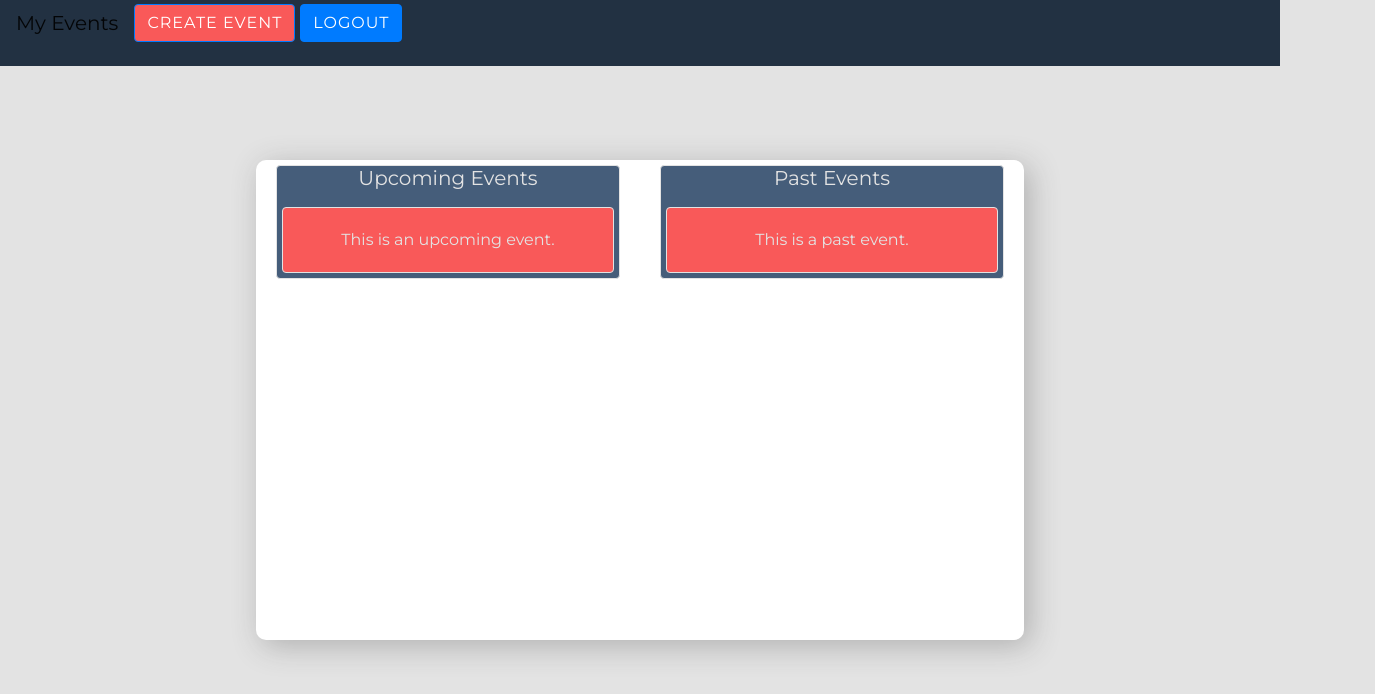
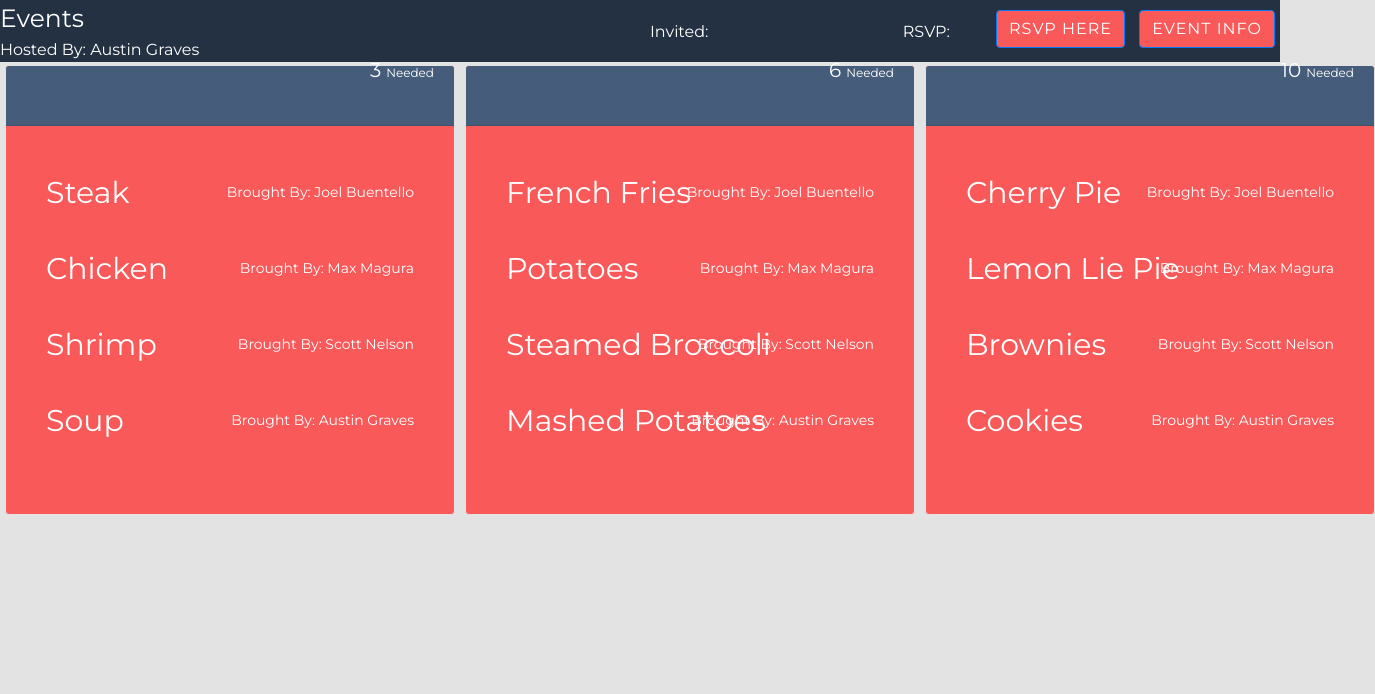
Before and after one commit to max-magura/raduno, a React (Create React App) app in the folder client/: page / in a window 1280 px wide. Shown: the top 694 px of the page, 1375 px wide, since content can reach past the window. Built offline with nearby package versions, Linux system fonts and the light colour scheme; no server answers.

Commit message:
Fixed CSS changes were pushed that changed something, went back and copied the proper code

```diff
--- a/client/src/App.js
+++ b/client/src/App.js
@@ -9,8 +9,8 @@ import StaticModal from './pages/StaticModal/StaticModal'
 function App() {
   return (
     <div>
-      <AdminPage/>
-      {/* <ViewEvents /> */}
+      {/* <AdminPage/> */}
+      <ViewEvents />
       {/* <LoginPage /> */}
       {/* <StaticModal /> */}
     </div>
--- a/client/src/components/AdminNav/AdminNav.js
+++ b/client/src/components/AdminNav/AdminNav.js
@@ -93,10 +93,12 @@ class AdminNav extends React.Component {
 
     return (
     <>
-    <Navbar className="navbar color-adminNav admin-navbar" expand="lg" variant="light">
-      <Navbar.Brand href="#">My Events</Navbar.Brand>
-      <Button className="createEvent" onClick={this.handleShowCreateEvent}>Create Event</Button>
-      <Button className="align-right btn-primary2" type="submit">Logout</Button>
+    <Navbar fixed="top" className="navbar color-adminNav admin-navbar" expand="lg" variant="light">
+      <div className="myEvents">My Events</div>
+        <div className="containerButton">
+          <Button className="createEvent" onClick={this.handleShowCreateEvent}>Create Event</Button>
+          <Button className="logoutButton" type="submit">Logout</Button>
+        </div>
     </Navbar>
 
     <Modal show={this.state.showCreateEvent} onHide={this.handleCloseCreateEvent}>
--- a/client/src/components/EventNav/EventNav.js
+++ b/client/src/components/EventNav/EventNav.js
@@ -69,9 +69,7 @@ class EventNav extends React.Component {
   render() {
     return (
     <>
-    <div className="containerMain">
-    <Navbar expand="lg" className="colorEvent">
-      <Navbar.Brand className="colorEvents" href="#">Events</Navbar.Brand>
+    <Navbar fixed="top" expand="lg" className="colorEvent buttonContainer">
         <div className="containerCount">
           <div className="invitedNum">
             Invited:
@@ -81,14 +79,16 @@ class EventNav extends React.Component {
             </div>
         </div>
           <div class="containerBtn">
-            <Button className="eventButton" onClick={this.handleShowEventInfo}>Event Info</Button>
-              <div className="userName">
-                Hosted By: Austin Graves
+            <Button className="eventButtonInfo" onClick={this.handleShowEventInfo}>Event Info</Button>
+              <div className="eventsTitle">
+                Events
               </div>
-            <Button className="eventButton2" onClick={this.handleShowRsvpForm}>RSVP Here</Button>
+                <div className="userName">
+                  Hosted By: Austin Graves
+                </div>
+            <Button className="eventButtonRSVP" onClick={this.handleShowRsvpForm}>RSVP Here</Button>
           </div>
       </Navbar>
-    </div>
 
     <Modal show={this.state.showRsvpForm} onHide={this.handleCloseRsvpForm}>
     <Modal.Header className="modalHeader" closeButton>
```
Also changed, not shown: 1 other file (tests, documents, lock files or other folders).
